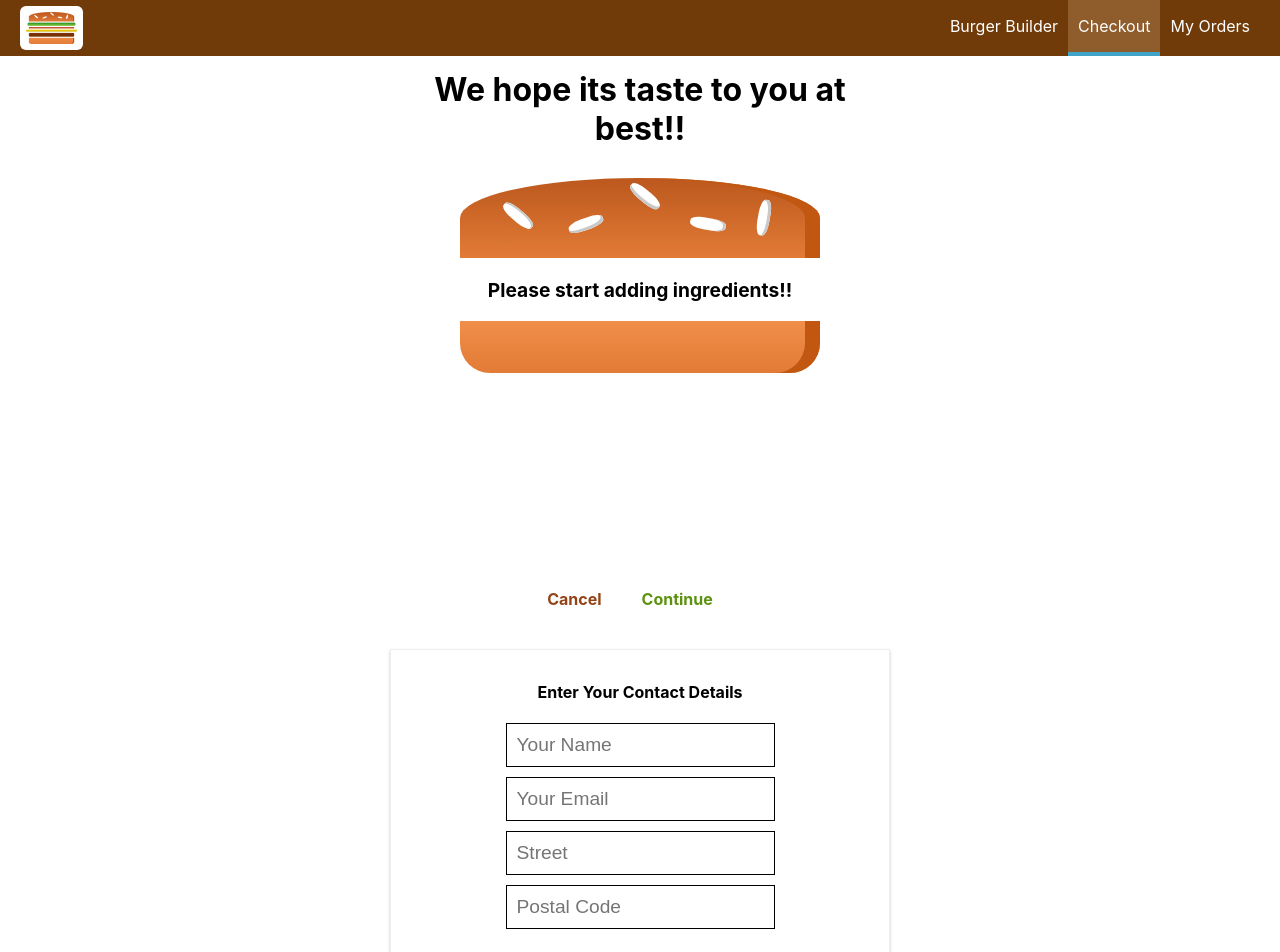
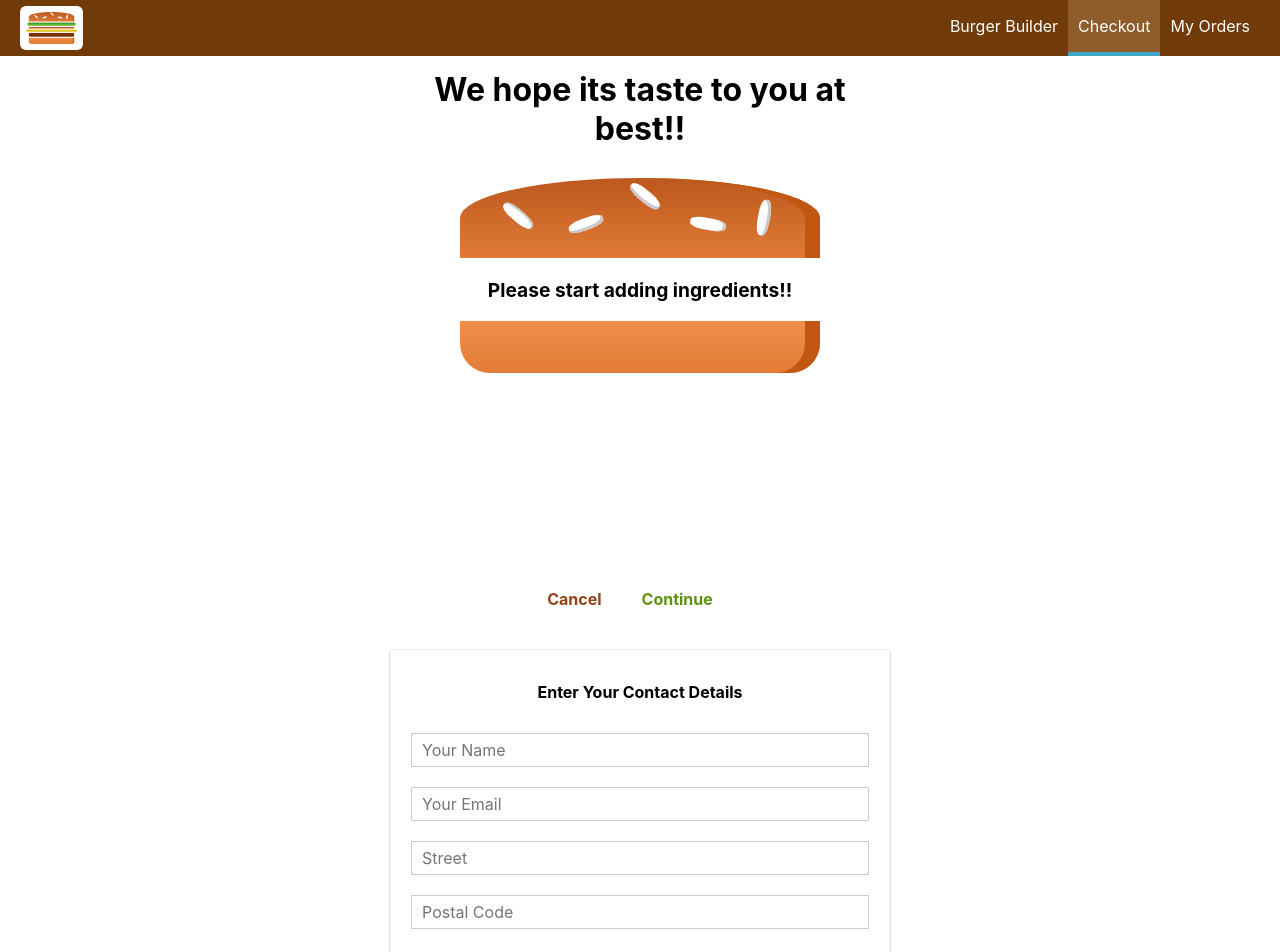
Before and after one commit to navneetgupta/burger_builder, a React (Create React App) app: page /checkout/contact-data in a window 1280 px wide. Shown: the top 952 px of the page. Built offline with nearby package versions, Linux system fonts and the light colour scheme.

Commit message:
Lecture 264. Creating a Custom Dynamic Input Component

```diff
--- /dev/null
+++ b/src/components/UI/Input/Input.js
@@ -0,0 +1,23 @@
+import React from "react";
+import classes from "./Input.module.css";
+const Input = props => {
+  let inputElement = null;
+  switch (props.inputtype) {
+    case "input":
+      inputElement = <input className={classes.InputElement} {...props} />;
+      break;
+    case "textarea":
+      inputElement = <textarea className={classes.InputElement} {...props} />;
+      break;
+    default:
+      inputElement = <input className={classes.InputElement} {...props} />;
+  }
+  return (
+    <div className={classes.Input}>
+      <label className={classes.Label}>{props.label}</label>
+      {inputElement}
+    </div>
+  );
+};
+
+export default Input;
--- /dev/null
+++ b/src/components/UI/Input/Input.module.css
@@ -0,0 +1,27 @@
+.Input {
+  width: 100%;
+  padding: 10px;
+  box-sizing: border-box;
+}
+
+.Lable {
+  font-weight: bold;
+  display: block;
+  margin-bottom: 8px;
+}
+
+.InputElement {
+  outline: none;
+  border: 1px solid #ccc;
+  background-color: #fff;
+  font: inherit;
+  padding: 6px 10px;
+  display: block;
+  width: 100%;
+  box-sizing: border-box;
+}
+
+.InputElement:focus {
+  outline: none;
+  background-color: #ccc;
+}
--- a/src/containers/Checkout/ContactData/ContactData.js
+++ b/src/containers/Checkout/ContactData/ContactData.js
@@ -3,6 +3,7 @@ import Button from "../../../components/UI/Button/Button";
 import classes from "./ContactData.module.css";
 import axios from "../../../axios-orders";
 import Spinner from "../../../components/UI/Spinner/Spinner";
+import Input from "../../../components/UI/Input/Input";
 
 class ContactData extends Component {
   state = {
@@ -50,26 +51,26 @@ class ContactData extends Component {
   render() {
     let form = (
       <form method="post">
-        <input
-          className={classes.Input}
+        <Input
+          inputtype="input"
           type="text"
           name="name"
           placeholder="Your Name"
         />
-        <input
-          className={classes.Input}
+        <Input
+          inputtype="input"
           type="text"
           name="email"
           placeholder="Your Email"
         />
-        <input
-          className={classes.Input}
+        <Input
+          inputtype="input"
           type="text"
           name="street"
           placeholder="Street"
         />
-        <input
-          className={classes.Input}
+        <Input
+          inputtype="input"
           type="text"
           name="postalCode"
           placeholder="Postal Code"
--- a/src/containers/Checkout/ContactData/ContactData.module.css
+++ b/src/containers/Checkout/ContactData/ContactData.module.css
@@ -8,14 +8,6 @@
   box-sizing: border-box;
 }
 
-.Input {
-  display: block;
-  border: 1px solid;
-  padding: 10px;
-  font-size: 1.2rem;
-  margin: 10px auto;
-  align-items: center;
-}
 @media (min-width: 600px) {
   .ContactData {
     width: 500px;
```
